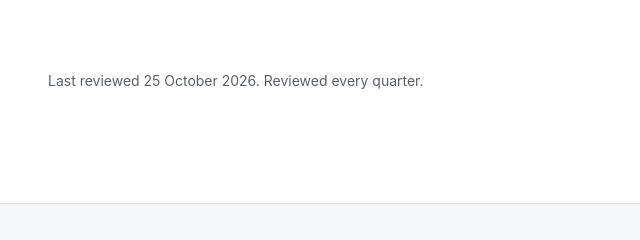
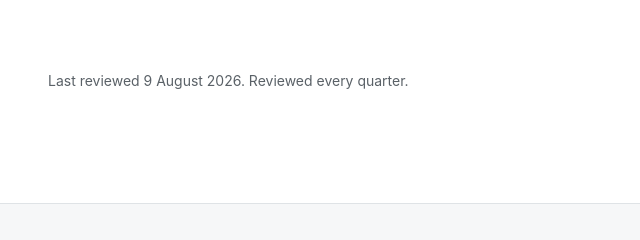
Before and after one commit to rmanish2000-del/aiworkspace-hq-web, an Astro site: page /what-we-havent-built in a window 1280 px wide. Shown: the part 1256-1496 px from the top of the page, 0-640 px from the left. Built offline with nearby package versions, Linux system fonts and the light colour scheme; Astro itself is replaced by a stand-in of ours.

Commit message:
fix(hq): correct public review date

```diff
--- a/src/pages/what-we-havent-built.astro
+++ b/src/pages/what-we-havent-built.astro
@@ -35,7 +35,7 @@ import Base from '../layouts/Base.astro';
     <div class="term-list"><LedgerBlock id="CB-47" /></div>
   </section>
 
-  <p class="micro-notice">Last reviewed 25 October 2026. Reviewed every quarter.</p>
+  <p class="micro-notice">Last reviewed 9 August 2026. Reviewed every quarter.</p>
 </Base>
 
 <style>
```
